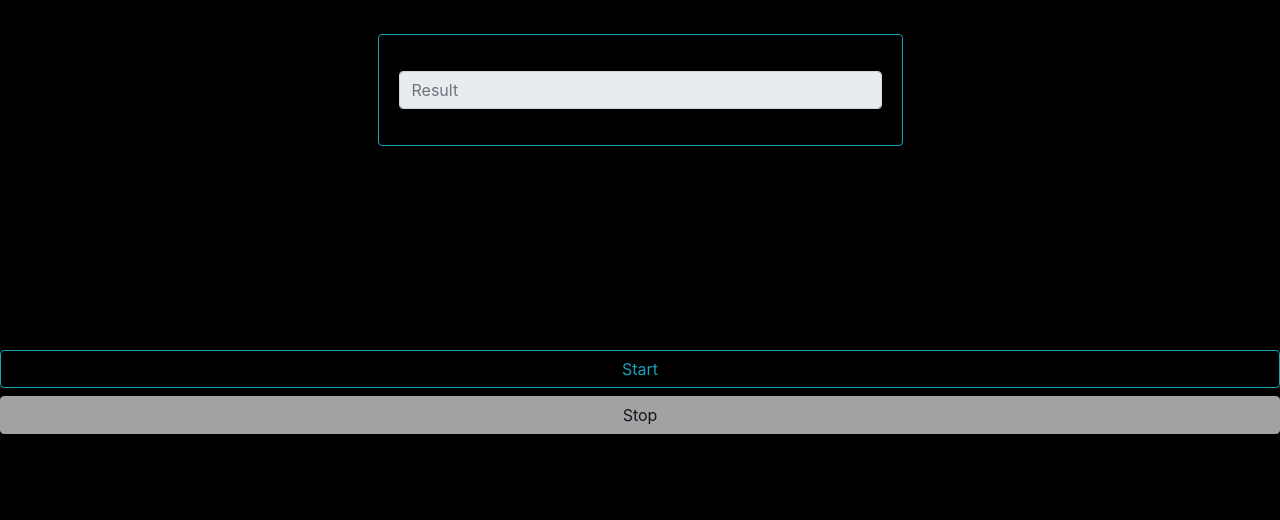
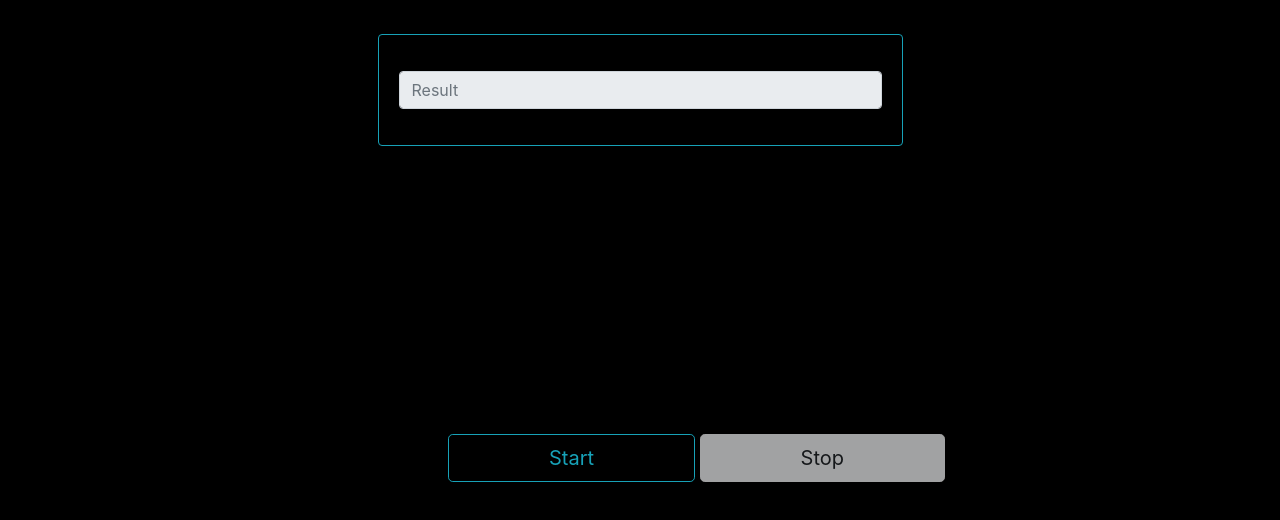
Before and after one commit to Ponraj-dev/vioce-calculator-, a plain HTML site: page index.html in a window 1280 px wide. Shown: the part 118-638 px from the top of the page. Drawn offline with nearby package versions, Linux system fonts and the light colour scheme.

Commit message:
Update index.html
ithu nala iruku..........................................

```diff
--- a/index.html
+++ b/index.html
@@ -22,11 +22,13 @@
             <input type="text" class="form-control mb-3 mt-3 mx-auto" id="result" placeholder="Result" readonly>
           </div>
         </div>
+		<div class="fixed-bottom  " style="padding-bottom: 200px; padding-left:35%" >
+        <button class="btn btn-outline-info btn-lg mt-3 mx-auto" id="start-button" style="padding-left: 100px; padding-right:100px"><i class="fas fa-microphone"></i> Start</button>
+        <button class="btn btn-light btn-lg mx-auto mt-3" id="stop-button" style="padding-left: 100px; padding-right:100px" disabled><i class="fas fa-stop"></i> Stop</button>
       </div>
-      <div class="fixed-bottom mb-5  " style="padding-bottom: 200px">
-        <button class="btn btn-outline-info btn-block mx-auto" id="start-button"><i class="fas fa-microphone"></i> Start</button>
-        <button class="btn btn-light btn-block mx-auto" id="stop-button" disabled><i class="fas fa-stop"></i> Stop</button>
+
       </div>
+
     </div>
   </div>
 </body>
```
